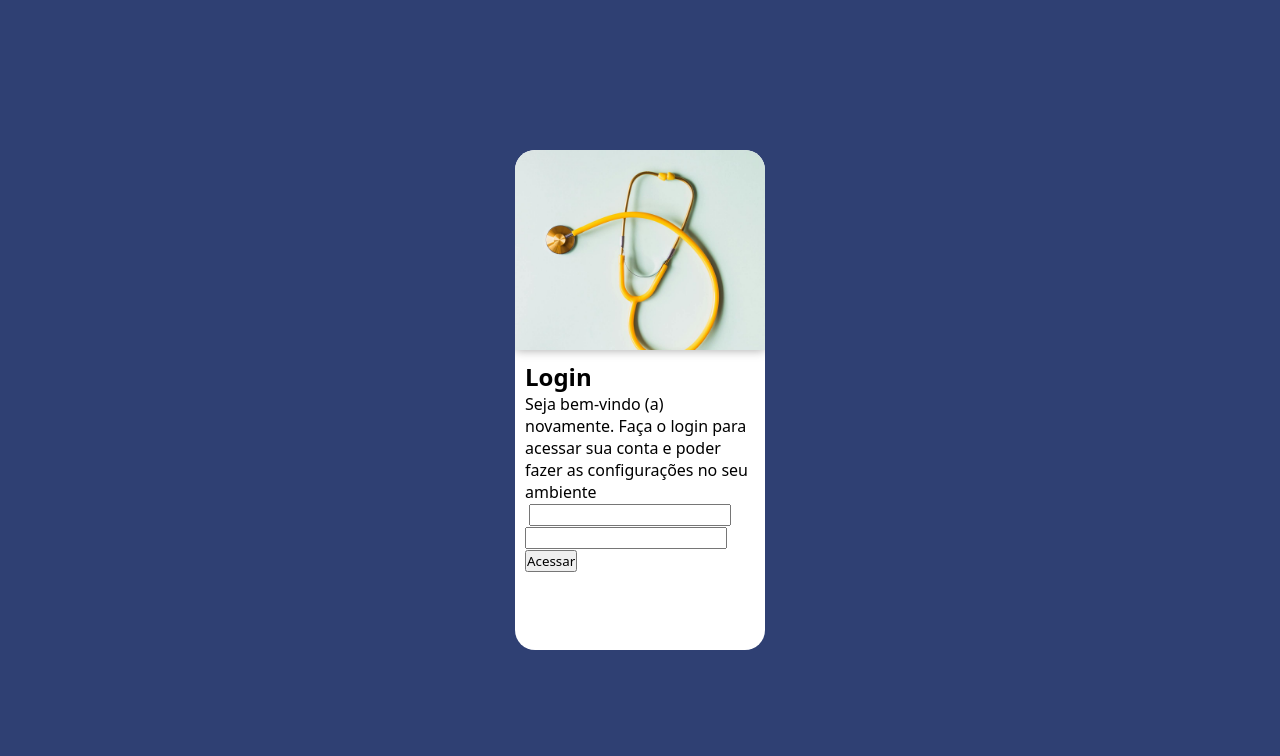
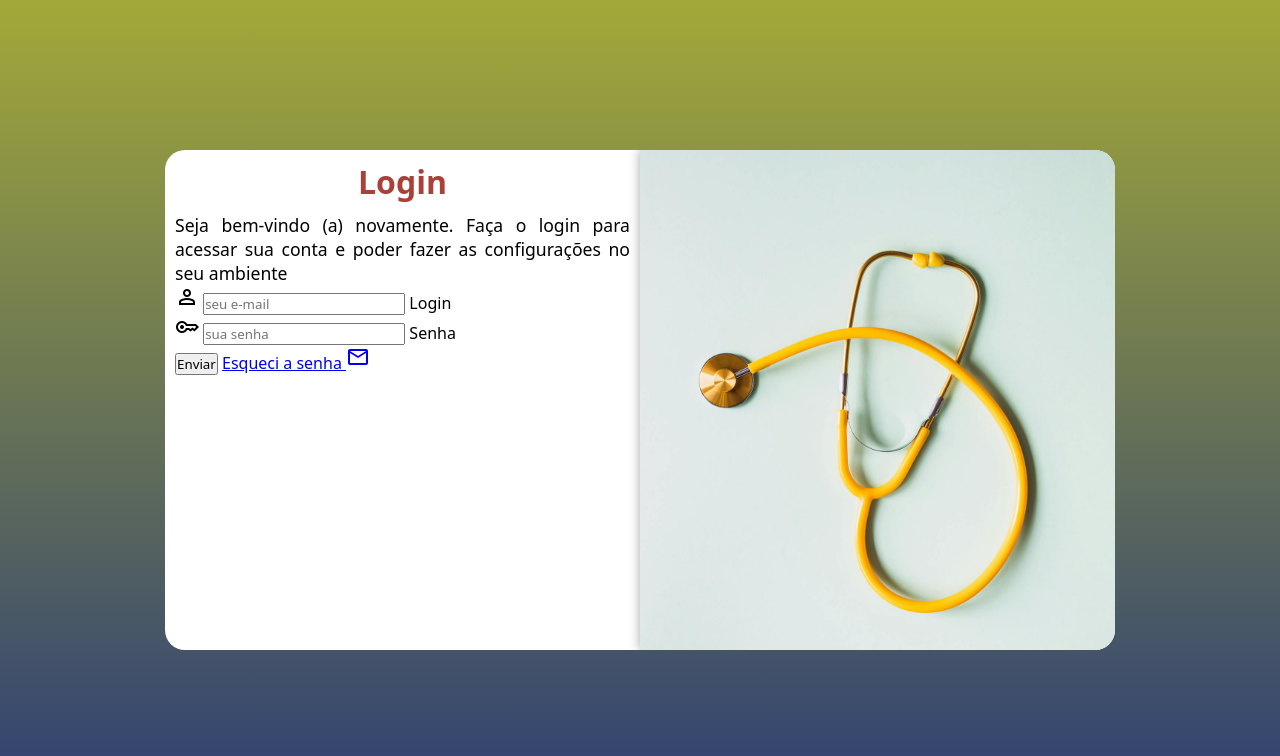
Before and after one commit to adrianovictorn/projeto-login, a plain HTML site: page index.html in a window 1280 px wide. Drawn offline with nearby package versions, Linux system fonts and the light colour scheme.

Commit message:
atualização

```diff
--- /dev/null
+++ b/estilos/media-queries.css
@@ -0,0 +1,65 @@
+@charset "UTF-8";
+
+:root{
+    --cor01: #2F4073;
+    --cor02: #AA4139;
+    --cor03: #A3A938;
+}
+
+@media screen and (min-width: 768px) and (max-width: 992px) {
+
+    html,body{
+        background-image: linear-gradient(to top,#2F4073, #A3A938 );
+
+    }
+    section#login{
+        width: 80vw;
+    }
+
+    section#login > div#imagem{
+        float: left;
+        width: 30%;
+        height: 100%;
+    }
+
+    section#login > div#formulario{
+        float: right;
+        width: 70%;
+    }
+
+    #formulario > p {
+        text-align: justify;
+        font-size: 1em;
+    }
+}
+
+@media screen and (min-width: 992px) {
+    html, body{
+        background-image: linear-gradient(to top,#2F4073, #A3A938 );
+
+    }
+
+    section#login {
+        width: 950px;
+    }
+
+    section#login > div#imagem {
+        float: right;
+        width: 50%;
+        height: 100%;
+    }
+
+    #formulario {
+        float: left;
+        width: 50%;
+    }
+    #formulario > h1 {
+        text-align: center;
+        font-size: 2em;
+        margin-bottom: 10px;
+    }
+    #formulario > p {
+        text-align: justify;
+        font-size: 1.1em;
+    }
+}
--- a/estilos/style.css
+++ b/estilos/style.css
@@ -10,6 +10,7 @@
     font-family: system-ui, -apple-system, BlinkMacSystemFont, 'Segoe UI', Roboto, Oxygen, Ubuntu, Cantarell, 'Open Sans', 'Helvetica Neue', sans-serif;
     margin: 0px;
     padding: 0px;
+    box-sizing: border-box;
 }
 
 body,html{
@@ -36,7 +37,19 @@ main{
     height: 500px;
     border-radius: 20px;
     overflow: hidden;
+    transition: width .3s, height .3s;
+    transition-timing-function: ease;
+}
 
+#formulario > h1 {
+    margin-bottom: 10px;
+    text-align: center;
+    color: var(--cor02);
+}
+
+#formulario > p {
+    text-align: justify;
+    font-size: 0.9em;
 }
 
 #imagem{
--- a/index.html
+++ b/index.html
@@ -5,6 +5,8 @@
     <meta name="viewport" content="width=device-width, initial-scale=1.0">
     <title>Login</title>
     <link rel="stylesheet" href="estilos/style.css">
+    <link rel="stylesheet" href="estilos/media-queries.css">
+    <link rel="stylesheet" href="https://fonts.googleapis.com/css2?family=Material+Symbols+Outlined:opsz,wght,FILL,GRAD@24,400,0,0" />
 </head>
 <body>
     <main>
@@ -13,18 +15,30 @@
             </div>
             <div id="formulario">
                 <h1>Login</h1>
-                <p>Seja bem-vindo (a) novamente. Faça o login para acessar sua conta e poder fazer as configurações no seu ambiente</p>
+                <p>Seja bem-vindo (a) novamente. Faça o login para acessar sua conta e poder fazer as configurações no seu ambiente
 
-                <form action="cadastro.php" method="get">
-                    <label for="iemail"><img src="" alt=""></label>
-                    <input type="email" name="email" id="iemail">
+                <form action="login.php" method="post" autocomplete="on">
 
-                    <img src="" alt="">
-                    <input type="password" name="senha" id="isenha">
+                    <div class="campo">
+                        <span class="material-symbols-outlined">
+                            person
+                            </span>
+                        <input type="email" name="login" id="ilogin" placeholder="seu e-mail" autocomplete="email" required maxlength="30">
+                        <label for="ilogin">Login</label>
+                    </div>
 
-                    <p><input type="submit" value="Acessar"></p>
+                    <div class="campo">
+                        <span class="material-symbols-outlined">
+                            key
+                            </span>
+                        <input type="password" name="senha" id="isenha" placeholder="sua senha" autocomplete="current-password" required minlength="10">
+                        <label for="ipassword">Senha</label>
+                    </div>
+                    <input type="submit" value="Enviar">
+                    <a href="esqueci.html">Esqueci a senha <span class="material-symbols-outlined">mail</span></a>
                 </form>
             </div>
+
         </section>
     </main>
 </body>
```
